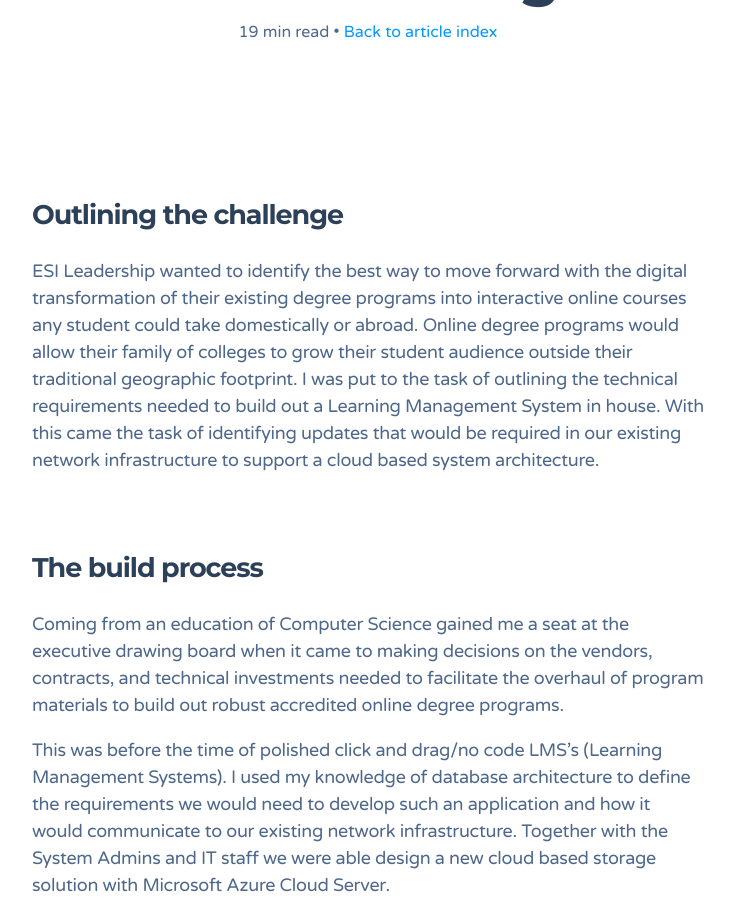
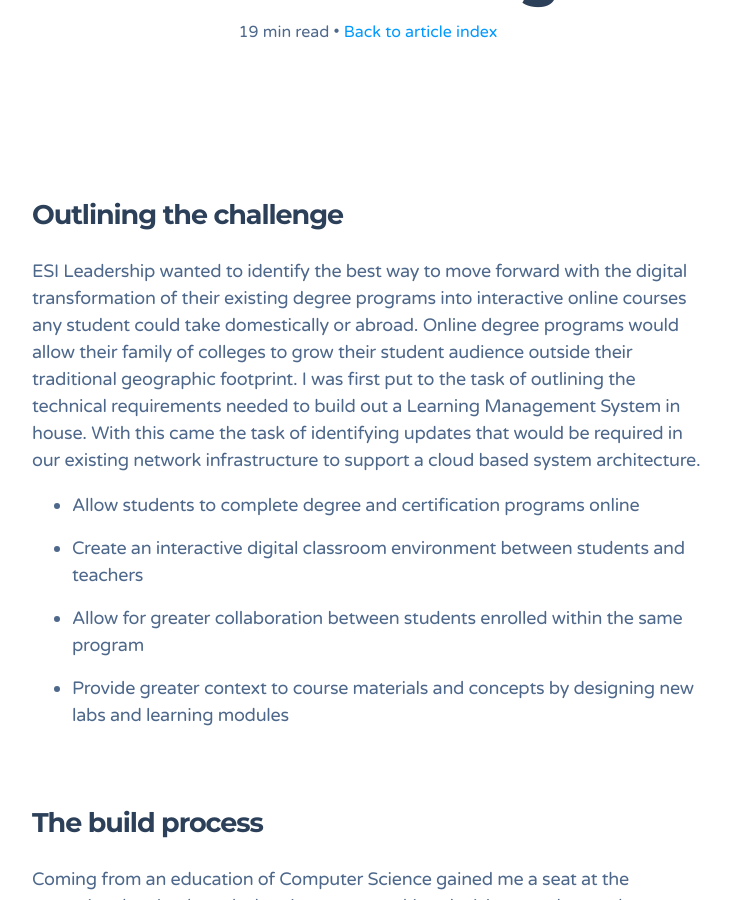
Before and after one commit to zenifold/max_page, a Jekyll site: the page built from _case-studies/esi/implementing-digital-transformation.md, in a window 1280 px wide and 900 px high, scrolled down 667 px. Shown: the whole window, without its empty margins (272-1006 px from the left). Built offline with Jekyll 4.4.1, drawn with Linux system fonts in a browser that asks for light colours; some web fonts are replaced; comment, search, counter and statistics services are not loaded.

Commit message:
Update implementing-digital-transformation.md

```diff
--- a/_case-studies/esi/implementing-digital-transformation.md
+++ b/_case-studies/esi/implementing-digital-transformation.md
@@ -9,7 +9,12 @@
 
 ## Outlining the challenge
 
-ESI Leadership wanted to identify the best way to move forward with the digital transformation of their existing degree programs into interactive online courses any student could take domestically or abroad. Online degree programs would allow their family of colleges to grow their student audience outside their traditional geographic footprint. I was put to the task of outlining the technical requirements needed to build out a Learning Management System in house. With this came the task of identifying updates that would be required in our existing network infrastructure to support a cloud based system architecture.
+ESI Leadership wanted to identify the best way to move forward with the digital transformation of their existing degree programs into interactive online courses any student could take domestically or abroad. Online degree programs would allow their family of colleges to grow their student audience outside their traditional geographic footprint. I was first put to the task of outlining the technical requirements needed to build out a Learning Management System in house. With this came the task of identifying updates that would be required in our existing network infrastructure to support a cloud based system architecture.
+
+- Allow students to complete degree and certification programs online
+- Create an interactive  digital classroom environment between students and teachers
+- Allow for greater collaboration between students enrolled within the same program
+- Provide greater context to course materials and concepts by designing new labs and learning modules
 
 ## The build process
 
```
